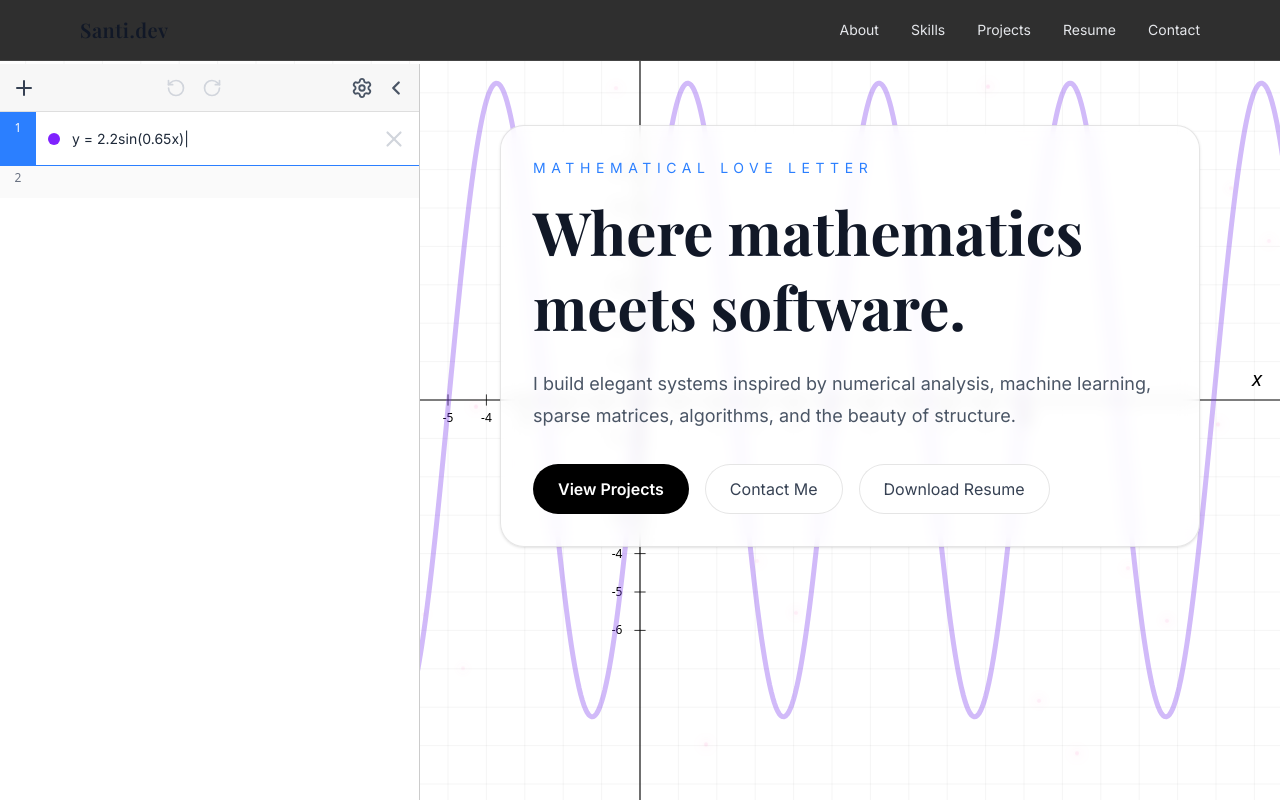
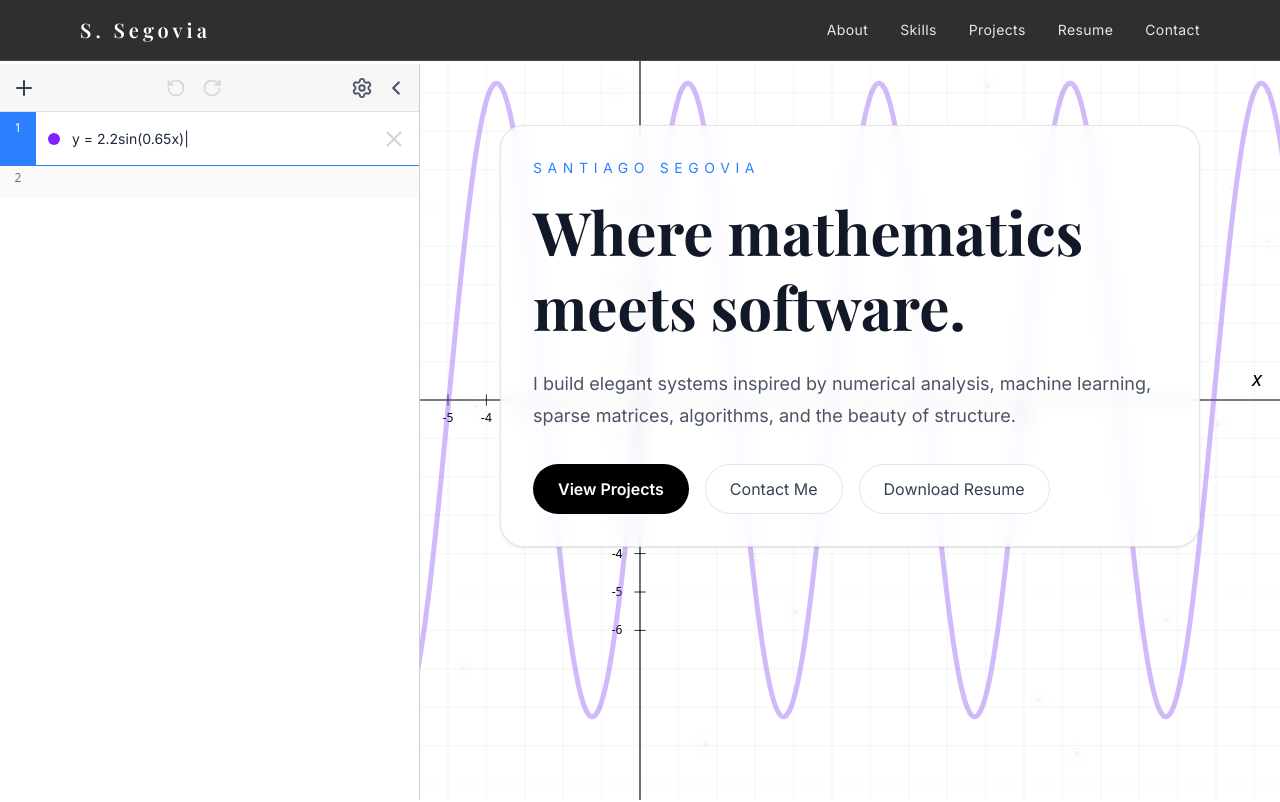
Before and after one commit to Sase8410/New-Portfolio, a Next.js app: page / in a window 1280 px wide. Shown: the top 802 px of the page. Built offline with nearby package versions, Linux system fonts and the light colour scheme; a web font is replaced by a local one.

Commit message:
Finished with details for now...

```diff
--- a/app/layout.tsx
+++ b/app/layout.tsx
@@ -1,6 +1,12 @@
 import type { Metadata } from "next";
 import { Inter, Playfair_Display } from "next/font/google";
 import "./globals.css";
+import { IBM_Plex_Mono } from "next/font/google";
+
+const ibmPlexMono = IBM_Plex_Mono({
+  subsets: ["latin"],
+  weight: ["400", "500", "600"],
+});
 
 const inter = Inter({
   subsets: ["latin"],
@@ -13,7 +19,7 @@ const playfair = Playfair_Display({
 });
 
 export const metadata: Metadata = {
-  title: "Mathematical Love Letter",
+  title: "Santiago Segovia - Portfolio",
   description: "Where mathematics meets software.",
   icons: {
     icon: "/favicon.png",
--- a/app/page.tsx
+++ b/app/page.tsx
@@ -3,6 +3,12 @@
 import Link from "next/link";
 import { useState } from "react";
 import { motion } from "framer-motion";
+import { IBM_Plex_Mono } from "next/font/google";
+
+const ibmPlexMono = IBM_Plex_Mono({
+  subsets: ["latin"],
+  weight: ["400", "500", "600"],
+});
 
 import { projects } from "@/data/projects";
 
@@ -64,9 +70,14 @@ export default function Home() {
         typingDelay={900}
       />
 
-      <nav className="fixed top-0 z-50 flex w-full items-center justify-between border-b border-white/10 bg-[#2f2f2f] px-6 py-4 md:px-20">
-        <h1 className="text-xl font-semibold tracking-wide text-white">
-          Santi.dev
+      <nav
+        className={`${ibmPlexMono.className} fixed top-0 z-50 flex w-full items-center justify-between border-b border-white/10 bg-[#2f2f2f] px-6 py-4 md:px-20 tracking-wide`}
+      >
+        <h1
+          style={{ color: "white" }}
+          className="text-xl font-semibold tracking-[0.2em]"
+        >
+          S. Segovia
         </h1>
 
         <div className="hidden gap-8 text-sm text-gray-200 md:flex">
@@ -108,7 +119,7 @@ export default function Home() {
               initial={{ opacity: 0, y: 20 }}
               animate={{ opacity: 1, y: 0 }}
             >
-              Mathematical Love Letter
+              Santiago Segovia
             </motion.p>
 
             <motion.h1
--- a/components/DesmosPanel.tsx
+++ b/components/DesmosPanel.tsx
@@ -39,6 +39,16 @@ export default function DesmosPanel({
   const [visibleText, setVisibleText] = useState("");
 
   useEffect(() => {
+    setCollapsed(true);
+
+    const timer = window.setTimeout(() => {
+      setCollapsed(false);
+    }, 750);
+
+    return () => window.clearTimeout(timer);
+  }, [setCollapsed]);
+
+  useEffect(() => {
     const formula = formulas[formulaIndex % formulas.length];
 
     let i = 0;
@@ -64,7 +74,7 @@ export default function DesmosPanel({
         window.clearInterval(typing);
       }
     };
-}, [formulaIndex]);
+  }, [formulaIndex, typingDelay]);
 
   return (
     <aside
@@ -93,9 +103,17 @@ export default function DesmosPanel({
             }
           >
             {collapsed ? (
-              <ChevronRight size={22} strokeWidth={2.5} className="text-gray-600" />
+              <ChevronRight
+                size={22}
+                strokeWidth={2.5}
+                className="text-gray-600"
+              />
             ) : (
-              <ChevronLeft size={22} strokeWidth={2.5} className="text-gray-600" />
+              <ChevronLeft
+                size={22}
+                strokeWidth={2.5}
+                className="text-gray-600"
+              />
             )}
           </button>
         </div>
--- a/data/projects.ts
+++ b/data/projects.ts
@@ -34,7 +34,7 @@ export const projects = [
   {
     title: "Portfolio Website",
     description:
-      "Designed and developed a full-stack volunteer management platform supporting authentication, event coordination, assignment tracking, reporting, and administrative workflows. Implemented role-based access control, database-backed automation, and scalable dashboard interfaces for managing organizational operations.",
+      "Engineered a full-stack developer portfolio using Next.js and TypeScript to showcase research, machine learning, numerical computing, and software engineering projects. Implemented responsive UI components, interactive mathematical visualizations, project detail pages, and a backend-powered contact system to deliver a professional user experience.",
     tags: ["TypeScript", "JavaScript", "HTML", "CSS", "React", "Next.js", "Tailwind CSS"],
     link: "#",
     status: "Completed",
```
Lines whose indentation alone changed are shown as unchanged.
